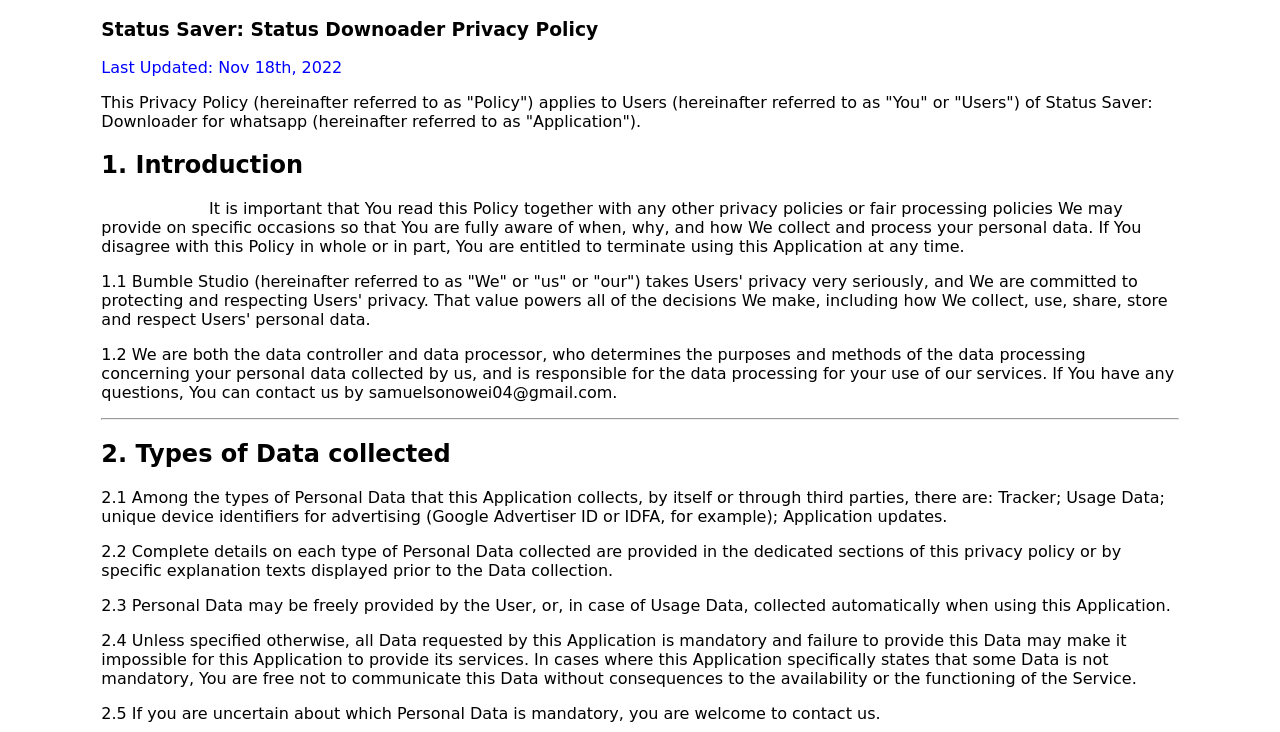
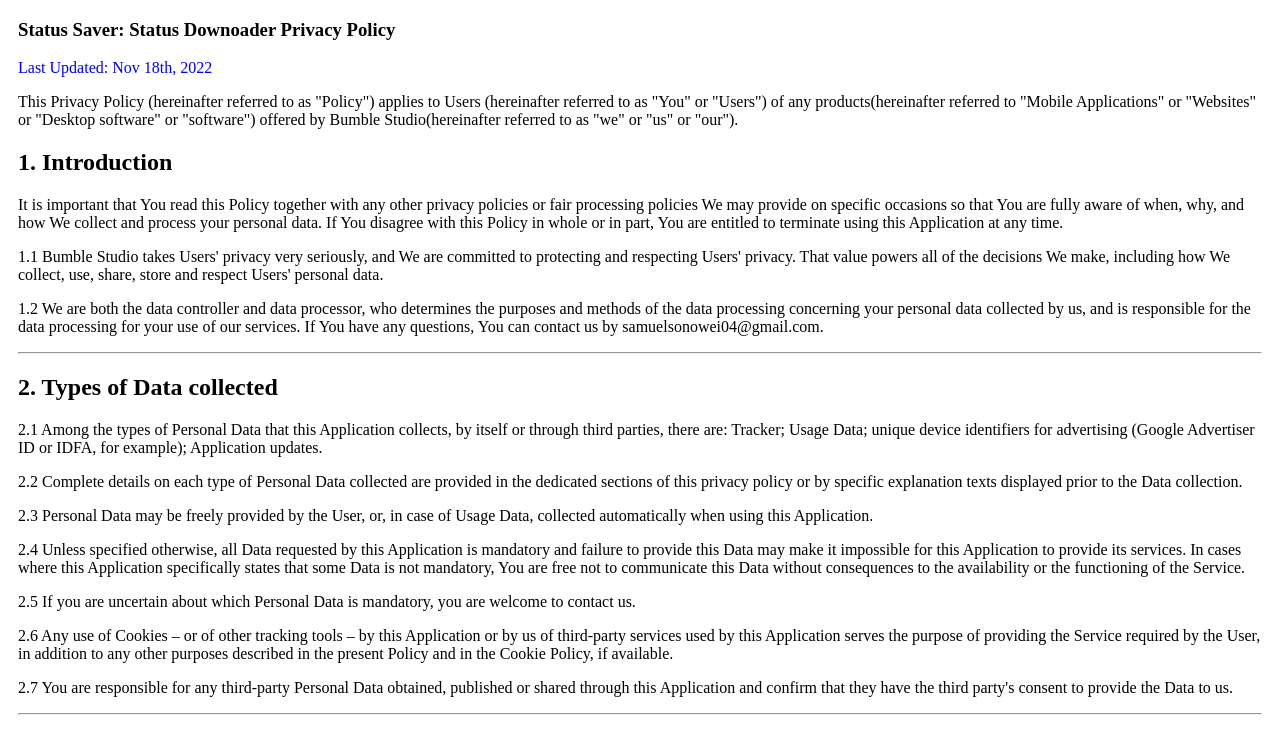
Before and after one commit to Sammyowei/bumble-studio.github.io, a plain HTML site: page index.html in a window 1280 px wide. Shown: the top 732 px of the page. Drawn offline with Linux system fonts and the light colour scheme.

Commit message:
Update index.html
updated

```diff
--- a/index.html
+++ b/index.html
@@ -10,7 +10,7 @@
 </head>
 
 <body
-    style="padding-left: 70pt; padding-right: 70pt; font-size: 8; font-family:cursive; text-decoration-color: lightslategrey;align-items: center;">
+    style="padding-left: 10px; padding-right: 10px; font-size: 8; font-family:serif; text-decoration-color: lightslategrey;align-items: center;">
     <h3>Status Saver: Status Downoader Privacy Policy</h3>
     <p></p>
     <p></p>
@@ -23,18 +23,17 @@
 
     <p style="color: black" ;width: 100% ;align="100%">This Privacy Policy (hereinafter referred to as "Policy") applies
         to Users (hereinafter
-        referred to as "You" or "Users") of Status Saver: Downloader for whatsapp (hereinafter referred to
-        as "Application").
+        referred to as "You" or "Users") of any products(hereinafter referred to "Mobile Applications" or "Websites" or "Desktop software" or "software") offered by Bumble Studio(hereinafter referred to as "we" or "us" or "our").
     </p>
 
     <h2>1. Introduction</h2>
 
-    <p style="color: black;width: 100%;text-indent: 10%; align-self: start;">It is important that You read this Policy
+    <p>It is important that You read this Policy
         together with any
         other privacy policies or fair processing policies We may provide on specific occasions so that You are fully
         aware of when, why, and how We collect and process your personal data. If You disagree with this Policy in whole
         or in part, You are entitled to terminate using this Application at any time.</p>
-    <p>1.1 Bumble Studio (hereinafter referred to as "We" or "us" or "our") takes Users' privacy very seriously, and We
+    <p>1.1 Bumble Studio takes Users' privacy very seriously, and We
         are committed to protecting and respecting Users' privacy. That value powers all of the decisions We make,
         including how We collect, use, share, store and respect Users' personal data.
 
```
